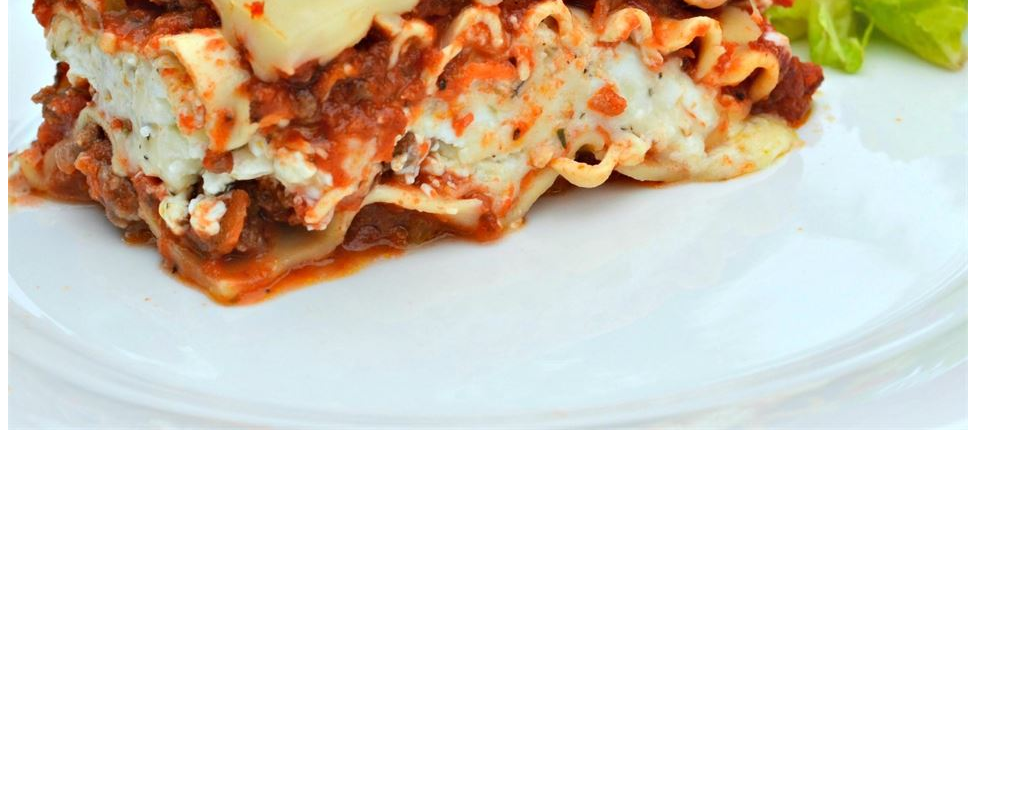
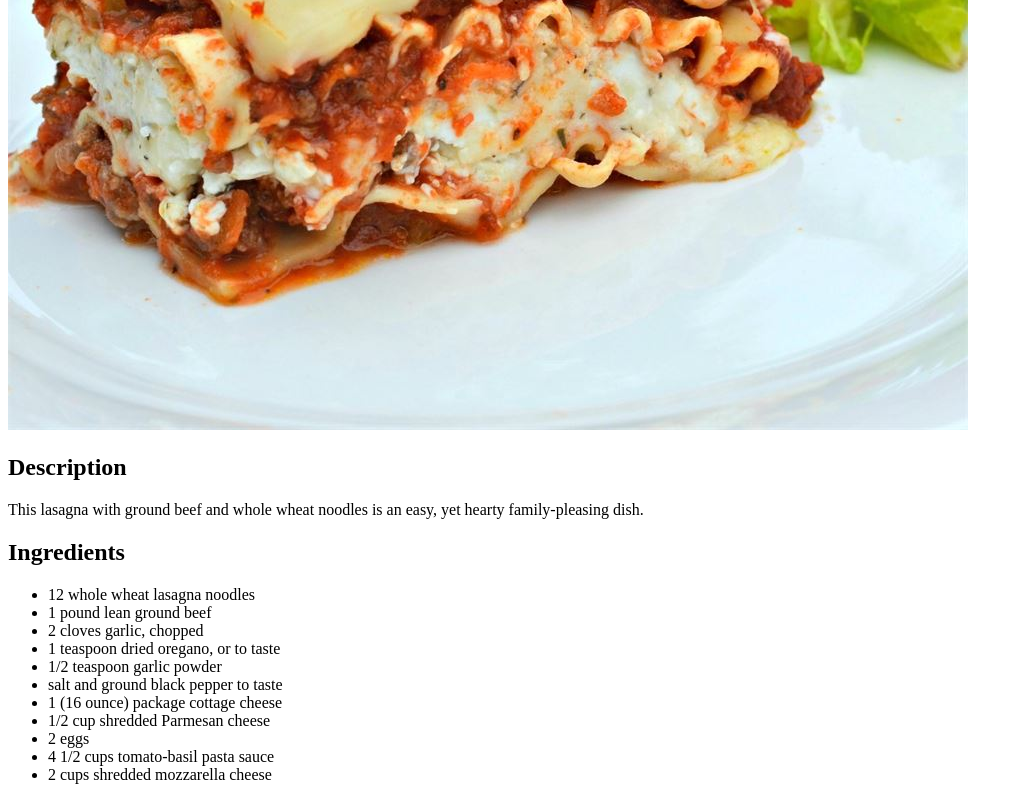
Before and after one commit to Luna-0508/odin-recipes, a plain HTML site: page recipes/lasagna.html in a window 1280 px wide. Shown: the part 610-1410 px from the top of the page, without its empty margins (0-1023 px from the left). Before the commit the page ends 1052 px from the top, so only its background shows below. Drawn offline with Linux system fonts and the light colour scheme.

Commit message:
Add description and unordered list for ingredients

```diff
--- a/recipes/lasagna.html
+++ b/recipes/lasagna.html
@@ -10,5 +10,24 @@
   <body>
     <h1>Lasagna</h1>
     <img src="/photos/lasagna.jpg" alt="Lasagna" />
+    <h2>Description</h2>
+    <p>
+      This lasagna with ground beef and whole wheat noodles is an easy, yet
+      hearty family-pleasing dish.
+    </p>
+    <h2>Ingredients</h2>
+    <ul>
+      <li>12 whole wheat lasagna noodles</li>
+      <li>1 pound lean ground beef</li>
+      <li>2 cloves garlic, chopped</li>
+      <li>1 teaspoon dried oregano, or to taste</li>
+      <li>1/2 teaspoon garlic powder</li>
+      <li>salt and ground black pepper to taste</li>
+      <li>1 (16 ounce) package cottage cheese</li>
+      <li>1/2 cup shredded Parmesan cheese</li>
+      <li>2 eggs</li>
+      <li>4 1/2 cups tomato-basil pasta sauce</li>
+      <li>2 cups shredded mozzarella cheese</li>
+    </ul>
   </body>
 </html>
```
